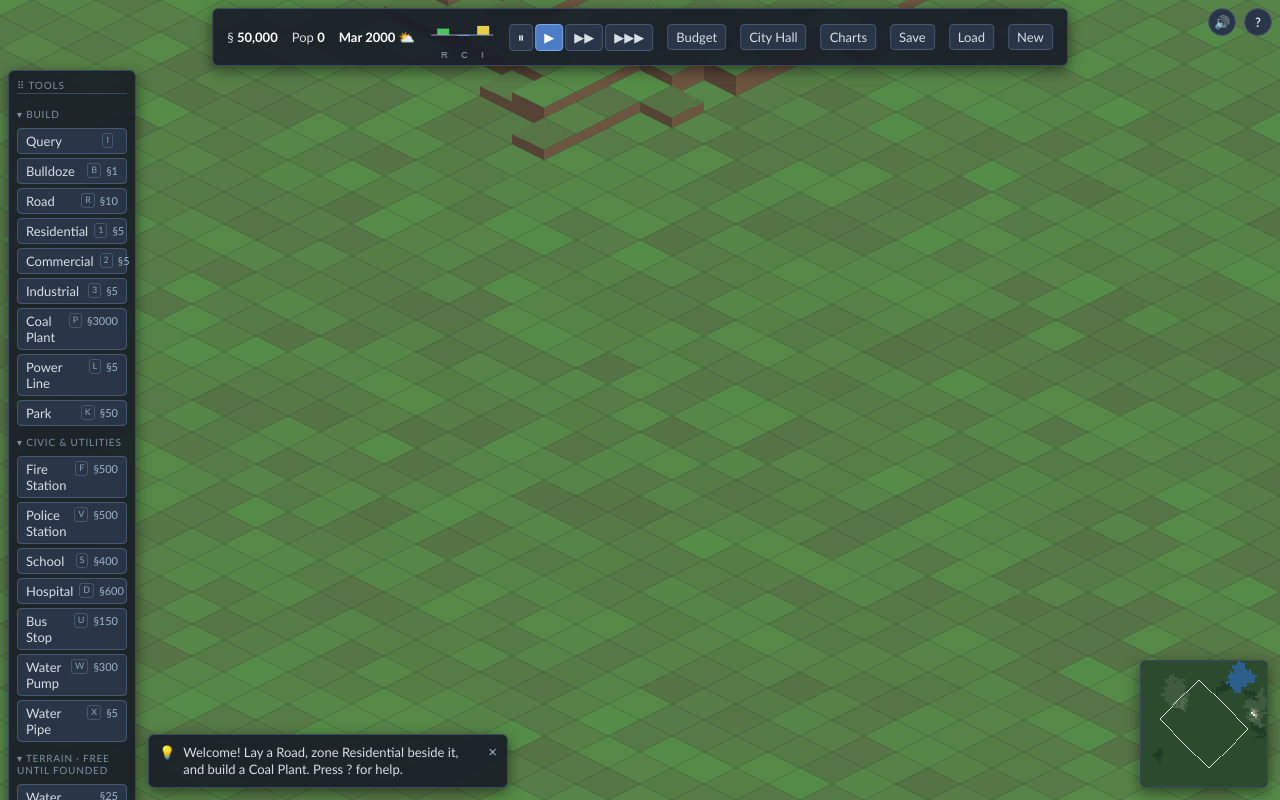
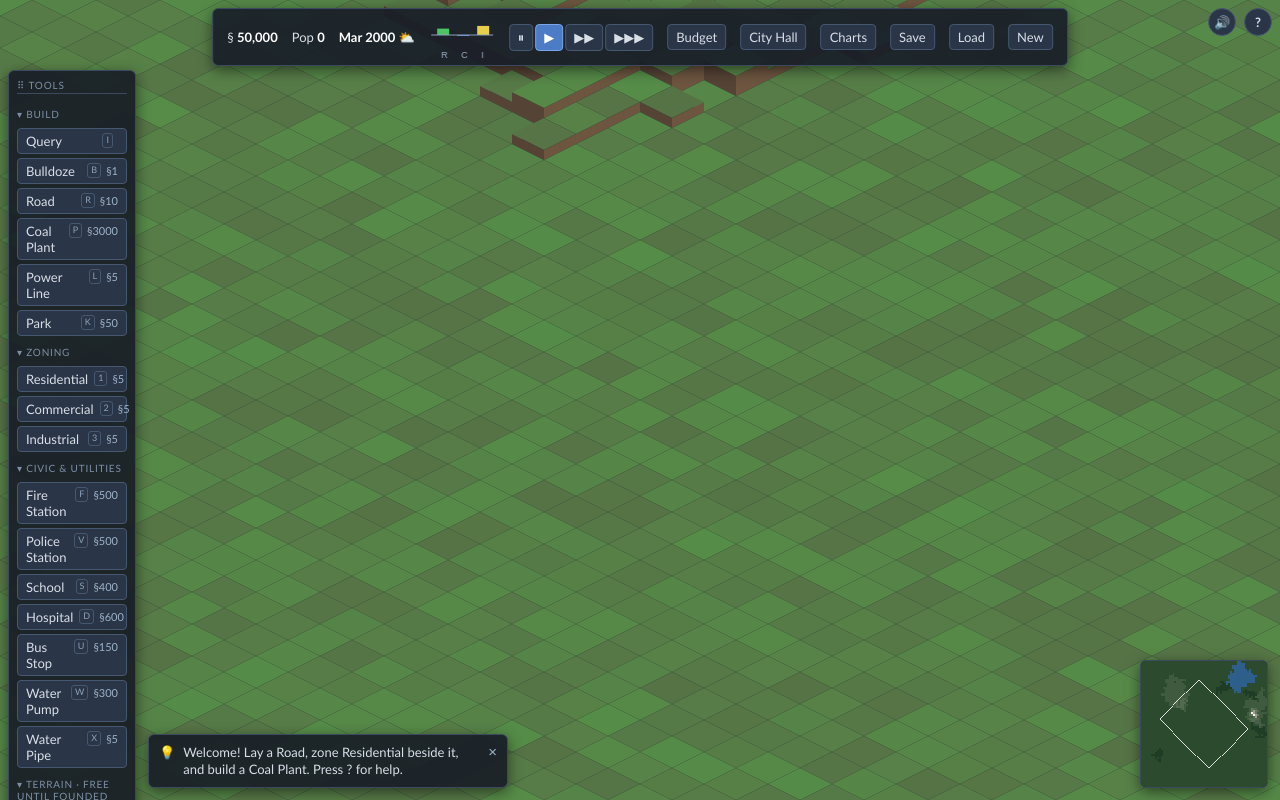
Before and after one commit to SteamGromit/simcity-web, a website built with Vite: page index.html in a window 1280 px wide. Built offline with nearby package versions, Linux system fonts and the light colour scheme; animation ran at ten frames a second.

Commit message:
feat: zoning section with per-zone density flyout

```diff
--- a/src/ui/style.css
+++ b/src/ui/style.css
@@ -57,7 +57,7 @@ body {
 }
 
 #hud button,
-#toolbar button,
+.tool-panel button,
 #budget-panel button,
 #query-panel button {
   background: #2a3648;
@@ -70,12 +70,12 @@ body {
 }
 
 #hud button:hover,
-#toolbar button:hover {
+.tool-panel button:hover {
   background: #3a4a62;
 }
 
 #hud button.active,
-#toolbar button.active {
+.tool-panel button.active {
   background: #4d7cc7;
   border-color: #7aa5e8;
   color: #fff;
@@ -91,6 +91,9 @@ body {
   position: fixed;
   top: 70px;
   left: 8px;
+}
+
+.tool-panel {
   display: flex;
   flex-direction: column;
   gap: 4px;
@@ -98,19 +101,19 @@ body {
   width: 128px;
 }
 
-#toolbar button {
+.tool-panel button {
   display: flex;
   justify-content: space-between;
   gap: 6px;
   text-align: left;
 }
 
-#toolbar button .cost {
+.tool-panel button .cost {
   color: #9fb2c8;
   font-size: 11px;
 }
 
-#toolbar .section {
+.tool-panel .section {
   margin-top: 6px;
   font-size: 10px;
   letter-spacing: 0.08em;
@@ -118,29 +121,29 @@ body {
   color: #7d8fa5;
 }
 
-#toolbar .section.collapsible {
+.tool-panel .section.collapsible {
   cursor: pointer;
   user-select: none;
 }
 
-#toolbar .section.collapsible:hover {
+.tool-panel .section.collapsible:hover {
   color: #aabfec;
 }
 
-#toolbar .section-body {
+.tool-panel .section-body {
   display: flex;
   flex-direction: column;
   gap: 4px;
   margin-top: 4px;
 }
 
-#toolbar button .meta {
+.tool-panel button .meta {
   display: flex;
   align-items: center;
   gap: 5px;
 }
 
-#toolbar button .key {
+.tool-panel button .key {
   font-size: 9px;
   color: #8ea0b8;
   border: 1px solid #465870;
@@ -498,3 +501,23 @@ body {
 #toast.show {
   opacity: 1;
 }
+
+.tool-section {
+  display: flex;
+  flex-direction: column;
+  gap: 4px;
+}
+
+#density-flyout {
+  position: absolute;
+  z-index: 40;
+  display: flex;
+  flex-direction: column;
+  gap: 4px;
+  padding: 6px;
+  width: 132px;
+}
+
+#density-flyout.hidden {
+  display: none;
+}
--- a/src/ui/toolbar.ts
+++ b/src/ui/toolbar.ts
@@ -1,7 +1,7 @@
 import { Density, DENSITY_COST_MULT, ToolId } from '../sim/types';
 import { toolCost, ZONE_TOOLS } from '../sim/city';
 import { OVERLAY_LABELS, OverlayId } from '../render/overlays';
-import { KEY_OF } from './shortcuts';
+import { clampDensity, KEY_OF, OVERLAY_KEY_OF } from './shortcuts';
 
 export type ActiveTool = ToolId | 'query' | null;
 
@@ -9,12 +9,15 @@ const BUILD_TOOLS: { id: ToolId | 'query'; label: string }[] = [
   { id: 'query', label: 'Query' },
   { id: 'bulldoze', label: 'Bulldoze' },
   { id: 'road', label: 'Road' },
+  { id: 'plant', label: 'Coal Plant' },
+  { id: 'line', label: 'Power Line' },
+  { id: 'park', label: 'Park' },
+];
+
+const ZONING_TOOLS: { id: ToolId; label: string }[] = [
   { id: 'zoneR', label: 'Residential' },
   { id: 'zoneC', label: 'Commercial' },
   { id: 'zoneI', label: 'Industrial' },
-  { id: 'plant', label: 'Coal Plant' },
-  { id: 'line', label: 'Power Line' },
-  { id: 'park', label: 'Park' },
 ];
 
 const CIVIC_TOOLS: { id: ToolId; label: string }[] = [
@@ -36,6 +39,17 @@ const TERRA_TOOLS: { id: ToolId; label: string }[] = [
 ];
 
 const COLLAPSE_KEY = 'simcity.toolbar.';
+const DENSITY_KEY = 'simcity.density.';
+const DENSITY_LABELS = ['', 'Low', 'Medium', 'High'] as const;
+
+/** A toolbar section; Task 4's detach logic extends this record. */
+export interface ToolbarSection {
+  wrap: HTMLElement;
+  body: HTMLElement;
+  header: HTMLElement;
+  slug: string;
+  title: string;
+}
 
 export function buildToolbar(
   root: HTMLElement,
@@ -45,7 +59,7 @@ export function buildToolbar(
 ) {
   const el = document.createElement('div');
   el.id = 'toolbar';
-  el.className = 'panel';
+  el.className = 'panel tool-panel';
   root.appendChild(el);
 
   const grip = document.createElement('div');
@@ -55,34 +69,74 @@ export function buildToolbar(
 
   const toolButtons = new Map<string, HTMLButtonElement>();
   let active: ActiveTool = null;
-  let density: Density = 1;
 
-  const costLabel = (id: ToolId | 'query') => (id === 'query' ? '' : `§${toolCost(id, density)}`);
+  /** Last-used density per zone type, revived from storage. */
+  const densities = new Map<ToolId, Density>();
+  for (const id of ZONE_TOOLS) {
+    densities.set(id, clampDensity(localStorage.getItem(DENSITY_KEY + id)));
+  }
+  const densityOf = (id: ToolId): Density => densities.get(id) ?? 1;
+  const isZone = (id: ActiveTool): id is ToolId =>
+    id !== null && id !== 'query' && (ZONE_TOOLS as readonly ToolId[]).includes(id);
 
-  /** Collapsible section: the header toggles its body; state persists. */
-  function section(slug: string, title: string): HTMLElement {
-    const header = document.createElement('div');
-    header.className = 'section collapsible';
-    const body = document.createElement('div');
-    body.className = 'section-body';
-    const sync = (collapsed: boolean) => {
-      body.classList.toggle('hidden', collapsed);
-      header.textContent = `${collapsed ? '▸' : '▾'} ${title}`;
-    };
-    header.addEventListener('click', () => {
-      const collapsed = !body.classList.contains('hidden');
-      localStorage.setItem(COLLAPSE_KEY + slug, collapsed ? '1' : '0');
-      sync(collapsed);
+  const costLabel = (id: ToolId | 'query') =>
+    id === 'query' ? '' : `§${toolCost(id, isZone(id) ? densityOf(id) : 1)}`;
+
+  // --- density flyout: one shared element, repositioned per zoning button ---
+  const flyout = document.createElement('div');
+  flyout.id = 'density-flyout';
+  flyout.className = 'panel hidden';
+  el.appendChild(flyout);
+  let flyoutFor: ToolId | null = null;
+
+  function closeFlyout() {
+    flyout.classList.add('hidden');
+    flyoutFor = null;
+  }
+
+  function syncZoneCosts() {
+    for (const id of ZONE_TOOLS) {
+      const zb = toolButtons.get(id);
+      if (zb) (zb.querySelector('.cost') as HTMLElement).textContent = costLabel(id);
+    }
+  }
+
+  function openFlyout(id: ToolId, anchor: HTMLButtonElement) {
+    flyout.innerHTML = '';
+    flyoutFor = id;
+    ([1, 2, 3] as const).forEach((d) => {
+      const btn = document.createElement('button');
+      btn.innerHTML = `<span>${DENSITY_LABELS[d]}</span><span class="cost">×${DENSITY_COST_MULT[d]} §${toolCost(id, d)}</span>`;
+      btn.classList.toggle('active', densityOf(id) === d);
+      btn.addEventListener('click', (e) => {
+        e.stopPropagation();
+        densities.set(id, d);
+        localStorage.setItem(DENSITY_KEY + id, String(d));
+        syncZoneCosts();
+        if (active === id) onDensity(d);
+        closeFlyout();
+      });
+      flyout.appendChild(btn);
     });
-    sync(localStorage.getItem(COLLAPSE_KEY + slug) === '1');
-    el.appendChild(header);
-    el.appendChild(body);
-    return body;
+    // to the right of the button, inside whichever panel hosts the section
+    const host = (anchor.closest('.tool-panel') as HTMLElement) ?? el;
+    host.appendChild(flyout);
+    flyout.style.left = `${anchor.offsetLeft + anchor.offsetWidth + 6}px`;
+    flyout.style.top = `${anchor.offsetTop}px`;
+    flyout.classList.remove('hidden');
   }
+
+  // clicking anywhere outside the flyout (or its zoning button) closes it
+  document.addEventListener('pointerdown', (e) => {
+    const t = e.target as HTMLElement;
+    if (flyoutFor && !flyout.contains(t) && !t.closest('.zoning-btn')) closeFlyout();
+  });
 
   function applyTool(tool: ActiveTool) {
     active = tool;
+    if (flyoutFor && flyoutFor !== active) closeFlyout();
     for (const [tid, b] of toolButtons) b.classList.toggle('active', tid === active);
+    if (isZone(tool)) onDensity(densityOf(tool));
     onTool(active);
   }
 
@@ -93,10 +147,53 @@ export function buildToolbar(
     btn.addEventListener('click', () => applyTool(active === id ? null : id));
     toolButtons.set(id, btn);
     parent.appendChild(btn);
+    return btn;
+  }
+
+  /** Zoning buttons open the density flyout beside them when activated. */
+  function zoneButton(id: ToolId, label: string, parent: HTMLElement) {
+    const btn = toolButton(id, label, parent);
+    btn.classList.add('zoning-btn');
+    // toolButton's own click handler already toggled the tool; this one
+    // only manages the flyout, so registration order matters: it runs after.
+    btn.addEventListener('click', () => {
+      if (active === id) openFlyout(id, btn);
+      else closeFlyout();
+    });
+  }
+
+  /** Collapsible section: the header toggles its body; state persists. */
+  const sections: ToolbarSection[] = [];
+  function section(slug: string, title: string): HTMLElement {
+    const wrap = document.createElement('div');
+    wrap.className = 'tool-section';
+    const header = document.createElement('div');
+    header.className = 'section collapsible';
+    const headText = document.createElement('span');
+    header.appendChild(headText);
+    const body = document.createElement('div');
+    body.className = 'section-body';
+    const sync = (collapsed: boolean) => {
+      body.classList.toggle('hidden', collapsed);
+      headText.textContent = `${collapsed ? '▸' : '▾'} ${title}`;
+    };
+    header.addEventListener('click', () => {
+      const collapsed = !body.classList.contains('hidden');
+      localStorage.setItem(COLLAPSE_KEY + slug, collapsed ? '1' : '0');
+      sync(collapsed);
+    });
+    sync(localStorage.getItem(COLLAPSE_KEY + slug) === '1');
+    wrap.append(header, body);
+    el.appendChild(wrap);
+    sections.push({ wrap, body, header, slug, title });
+    return body;
   }
 
   const buildBody = section('build', 'Build');
   for (const { id, label } of BUILD_TOOLS) toolButton(id, label, buildBody);
+
+  const zoningBody = section('zoning', 'Zoning');
+  for (const { id, label } of ZONING_TOOLS) zoneButton(id, label, zoningBody);
 
   const civicBody = section('civic', 'Civic & utilities');
   for (const { id, label } of CIVIC_TOOLS) toolButton(id, label, civicBody);
@@ -104,36 +201,19 @@ export function buildToolbar(
   const terraBody = section('terrain', 'Terrain · free until founded');
   for (const { id, label } of TERRA_TOOLS) toolButton(id, label, terraBody);
 
-  const densityBody = section('density', 'Zone density');
-  const densityButtons = new Map<Density, HTMLButtonElement>();
-  ([1, 2, 3] as const).forEach((d) => {
-    const btn = document.createElement('button');
-    btn.innerHTML = `<span>${['', 'Low', 'Medium', 'High'][d]}</span><span class="cost">×${DENSITY_COST_MULT[d]}</span>`;
-    btn.addEventListener('click', () => {
-      density = d;
-      for (const [dd, b] of densityButtons) b.classList.toggle('active', dd === d);
-      for (const id of ZONE_TOOLS) {
-        const zb = toolButtons.get(id);
-        if (zb) (zb.querySelector('.cost') as HTMLElement).textContent = costLabel(id);
-      }
-      onDensity(d);
-    });
-    densityButtons.set(d, btn);
-    densityBody.appendChild(btn);
-  });
-  densityButtons.get(1)!.classList.add('active');
-
   const viewsBody = section('views', 'Data views');
   const overlayButtons = new Map<string, HTMLButtonElement>();
   let overlay: OverlayId | null = null;
+  function toggleOverlay(id: OverlayId) {
+    overlay = overlay === id ? null : id;
+    for (const [oid, b] of overlayButtons) b.classList.toggle('active', oid === overlay);
+    onOverlay(overlay);
+  }
   for (const id of Object.keys(OVERLAY_LABELS) as OverlayId[]) {
     const btn = document.createElement('button');
-    btn.innerHTML = `<span>${OVERLAY_LABELS[id]}</span>`;
-    btn.addEventListener('click', () => {
-      overlay = overlay === id ? null : id;
-      for (const [oid, b] of overlayButtons) b.classList.toggle('active', oid === overlay);
-      onOverlay(overlay);
-    });
+    const key = OVERLAY_KEY_OF[id] ? `<span class="key">${OVERLAY_KEY_OF[id]}</span>` : '';
+    btn.innerHTML = `<span>${OVERLAY_LABELS[id]}</span><span class="meta">${key}</span>`;
+    btn.addEventListener('click', () => toggleOverlay(id));
     overlayButtons.set(id, btn);
     viewsBody.appendChild(btn);
   }
@@ -147,8 +227,13 @@ export function buildToolbar(
     selectTool(tool: ToolId | 'query') {
       applyTool(active === tool ? null : tool);
     },
+    /** Toggle a data view; keyboard and buttons share this path. */
+    toggleOverlay,
     /** Drag handle and panel element, for movable-panel wiring. */
     grip,
     el,
+    /** Sections and root, consumed by the detach wiring. */
+    sections,
+    root,
   };
 }
```
